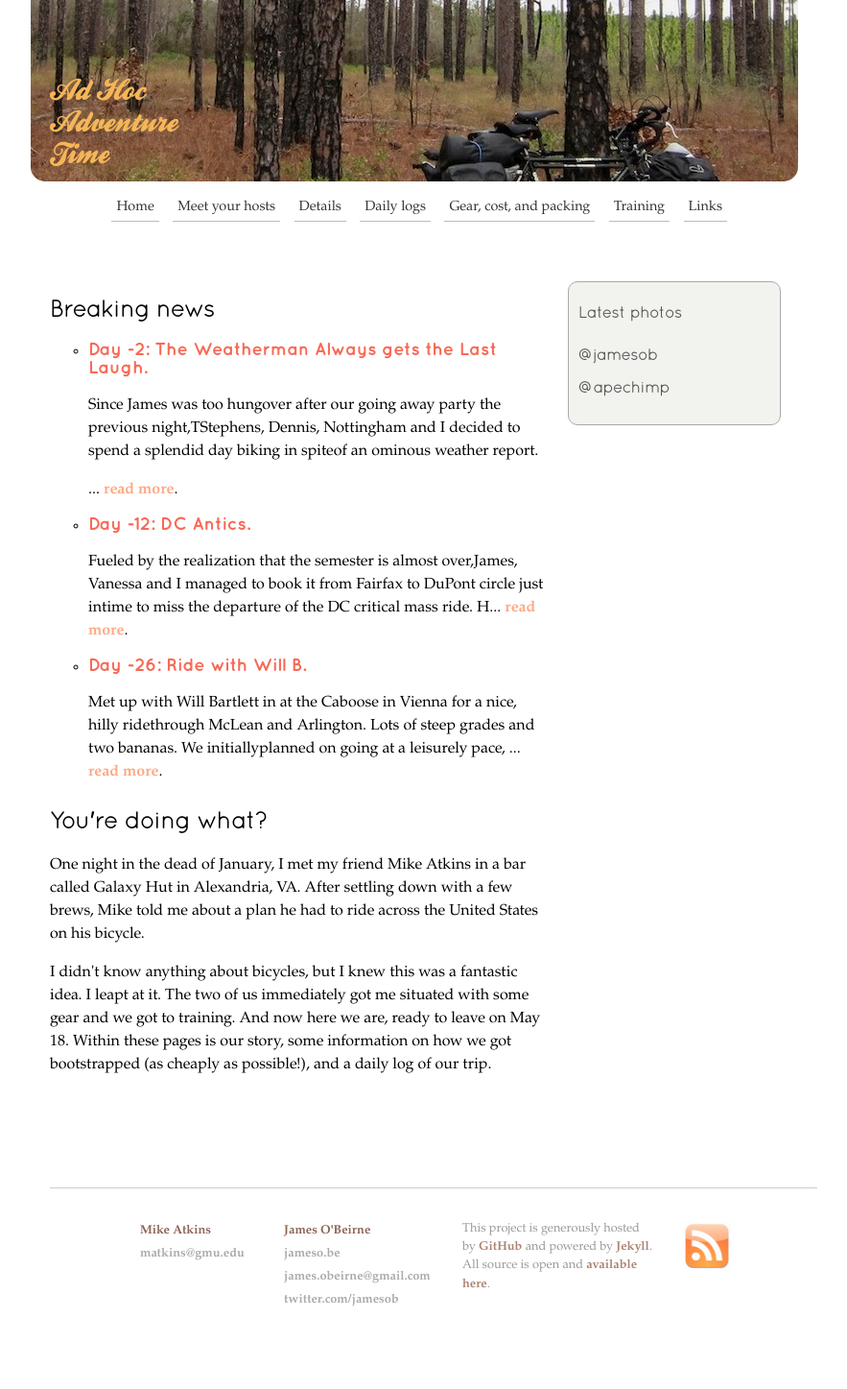
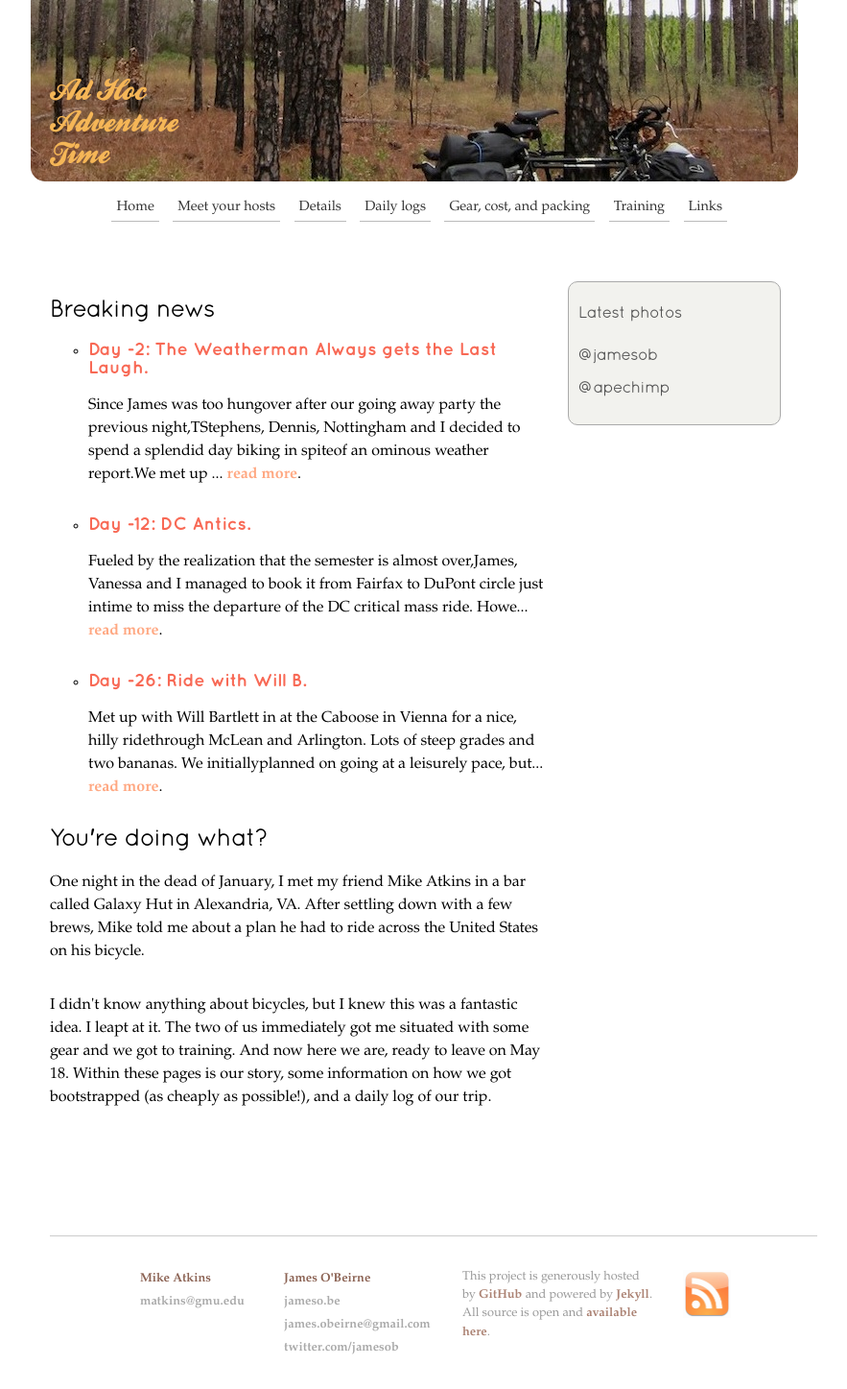
Before and after one commit to jamesob/biketrip, a Jekyll site: the page built from index.html, in a window 1280 px wide. Shown: the whole page at 96% size, without its empty margins (208-1091 px from the left). Built offline with Jekyll 4.4.1, drawn with Linux system fonts in a browser that asks for light colours; before the commit the page ends 1397 px from its top, so only the background shows below that.

Commit message:
better post-listing

```diff
--- a/css/presentation.css
+++ b/css/presentation.css
@@ -39,6 +39,15 @@ h3 {
   margin-top: 2em;
 }
 
+.postTitle {
+  margin-top: 20px;
+  margin-bottom: 5px;
+}
+
+div.trainingDescription p {
+  margin-bottom: 0 !important;
+}
+
 h1 {
   margin-bottom: 40px;
 }
@@ -61,11 +70,6 @@ ul {
   list-style-type: circle;
 }
 
-#news ul h3, #news ol h3 {
-	margin-top: 5px;
-	margin-bottom: 5px;
-}
-
 #news h3 a {
 	font-family: "QuicksandBold";
   color: #F86955;
@@ -73,6 +77,10 @@ ul {
 
 ol, ul {
   margin-bottom: 1em;
+}
+
+#content p {
+  margin-bottom: 2em;
 }
 
 ul p {
@@ -276,6 +284,11 @@ img.bio {
   text-align: left;
 }
 
+td.totalRow {
+  font-weight: bold;
+  border: 1px solid #AAA;
+}
+
 /* footer stuff */
 
 #footer {
--- a/index.html
+++ b/index.html
@@ -9,9 +9,9 @@ title: Ad Hoc Adventure Time
     <ul class="daily-posts">
       {% for post in site.posts limit:3 %}
       <li>
-      <h3><a href="{{ post.url }}">{{ post.title }}</a></h3>
+      <h3 class="postTitle"><a href="{{ post.url }}">{{ post.title }}</a></h3>
         <div class="dayDescription">
-          {{ post.content | strip_newlines | truncate: 200 }}
+          <p>{{ post.content | strip_newlines | strip_html | truncate: 200 }}
           <b><a href="{{ post.url }}">read more</a></b>.
         </div>
       </li>
```
